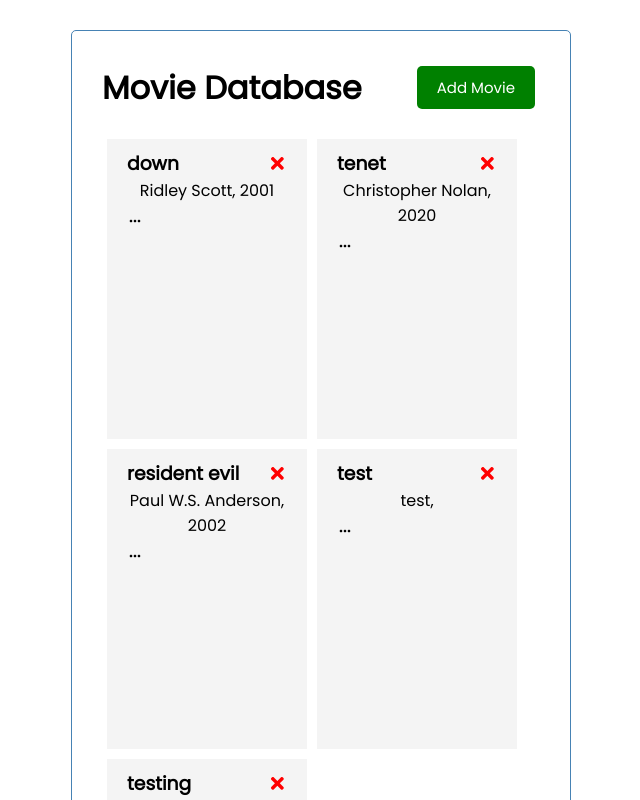
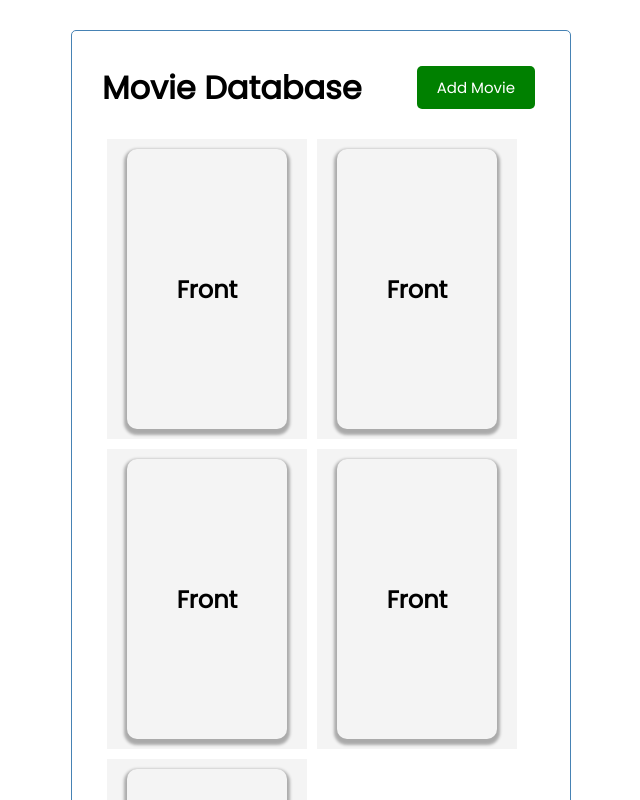
Before and after one commit to Santamaria-Alex/Movies-React, a React (Create React App) app: page / in a window 1280 px wide. Shown: the top 800 px of the page, without its empty margins (319-959 px from the left). Built offline with nearby package versions, Linux system fonts and the light colour scheme; no server answers; data requests are answered from the project's data file.

Commit message:
able to flip card on click

```diff
--- a/src/App.js
+++ b/src/App.js
@@ -81,6 +81,11 @@ function App() {
     );
   };
 
+  //flip card
+  // const flipCard = () =>{
+
+  // }
+
   return (
     <div className="container">
       <Header
--- a/src/components/Movie.js
+++ b/src/components/Movie.js
@@ -1,28 +1,56 @@
 import React from "react";
 import { FaTimes } from "react-icons/fa";
 import { BiDotsHorizontalRounded } from "react-icons/bi";
+import { useState } from "react";
 
 const Movie = ({ movie, onDelete, onToggle }) => {
+  const [isFlipped, setIsFlipped] = useState("false");
+
+  const handleToggle = () => {
+    setIsFlipped(!isFlipped);
+  };
+
   return (
-    <div className="task">
-      <h3>
+    <div className="card">
+      <div
+        className={isFlipped ? "card-inner" : "card-inner is-flipped"}
+        onClick={handleToggle}
+      >
+        <div className="card-face card-face-front">
+          <h2>Front</h2>
+        </div>
+        <div className="card-face card-face-back">
+          <div className="card-content">
+            <div className="card-header">
+              <h2>
                 {movie.title}
                 <FaTimes
                   onClick={() => onDelete(movie.id)}
                   style={{ color: "red", cursor: "pointer" }}
                 />
+              </h2>
+            </div>
+
+            <div className="card-body">
+              <h3>
+                {movie.director}, {movie.year}
               </h3>
-      <p>
-        {movie.director}, {movie.year}
-      </p>
               <BiDotsHorizontalRounded
                 onClick={(id) => onToggle(movie.id)}
-        style={{ marginTop: "10px", display: "block", cursor: "pointer" }}
+                style={{
+                  marginTop: "10px",
+                  display: "block",
+                  cursor: "pointer",
+                }}
               />
               <p style={{ display: `${movie.plotShow ? "block" : "none"}` }}>
                 Plot: {movie.plot}
               </p>
             </div>
+          </div>
+        </div>
+      </div>
+    </div>
   );
 };
 
--- a/src/index.css
+++ b/src/index.css
@@ -57,21 +57,98 @@ body {
 .list-container {
   display: flex;
   flex-wrap: wrap;
-  text-align: center;
 }
 
-.task {
+.card {
   background: #f4f4f4;
   margin: 5px;
   padding: 10px 20px;
   height: 300px;
   width: 200px;
+  perspective: 1000px;
 }
 
-.task h3 {
+.card-inner {
+  width: 100%;
+  height: 100%;
+  transition: transform 1s;
+  transform-style: preserve-3d;
+  cursor: pointer;
+  position: relative;
+}
+
+.card-inner.is-flipped {
+  transform: rotateY(180deg);
+}
+
+.card-face {
+  position: absolute;
+  width: 100%;
+  height: 100%;
+  backface-visibility: hidden;
+  overflow: hidden;
+  border-radius: 10px;
+  box-shadow: 0px 3px 3px 3px rgba(0, 0, 0, 0.3);
+}
+
+.card-face-front {
+  display: flex;
+  align-items: center;
+  justify-content: center;
+}
+
+.card-face-back {
+  background-color: var(--light);
+  transform: rotateY(180deg);
+}
+
+.card-content {
+  width: 100%;
+  height: 100%;
+}
+
+.card-header {
+  position: relative;
+  padding: 30px 30px 40px;
+}
+
+.card-header::after {
+  content: "";
+  display: block;
+  position: absolute;
+  top: 0;
+  left: 0;
+  right: 0;
+  bottom: 0;
+  z-index: -1;
+  border-radius: 0 0 50% 0;
+}
+
+/* .card__header h2 {
+  color: white;
+  font-size: 32px;
+  font-weight: 900;
+  text-transform: uppercase;
+  text-align: center;
+} */
+
+.card-header h2 {
   display: flex;
   align-items: center;
   justify-content: space-between;
+}
+
+.card-body h3 {
+  color: var(--dark);
+  font-size: 24px;
+  font-weight: 600;
+  margin-bottom: 15px;
+}
+
+.card-body p {
+  color: var(--dark);
+  font-size: 18px;
+  line-height: 1.5;
 }
 
 .add-form {
```
Lines whose indentation alone changed are shown as unchanged.
